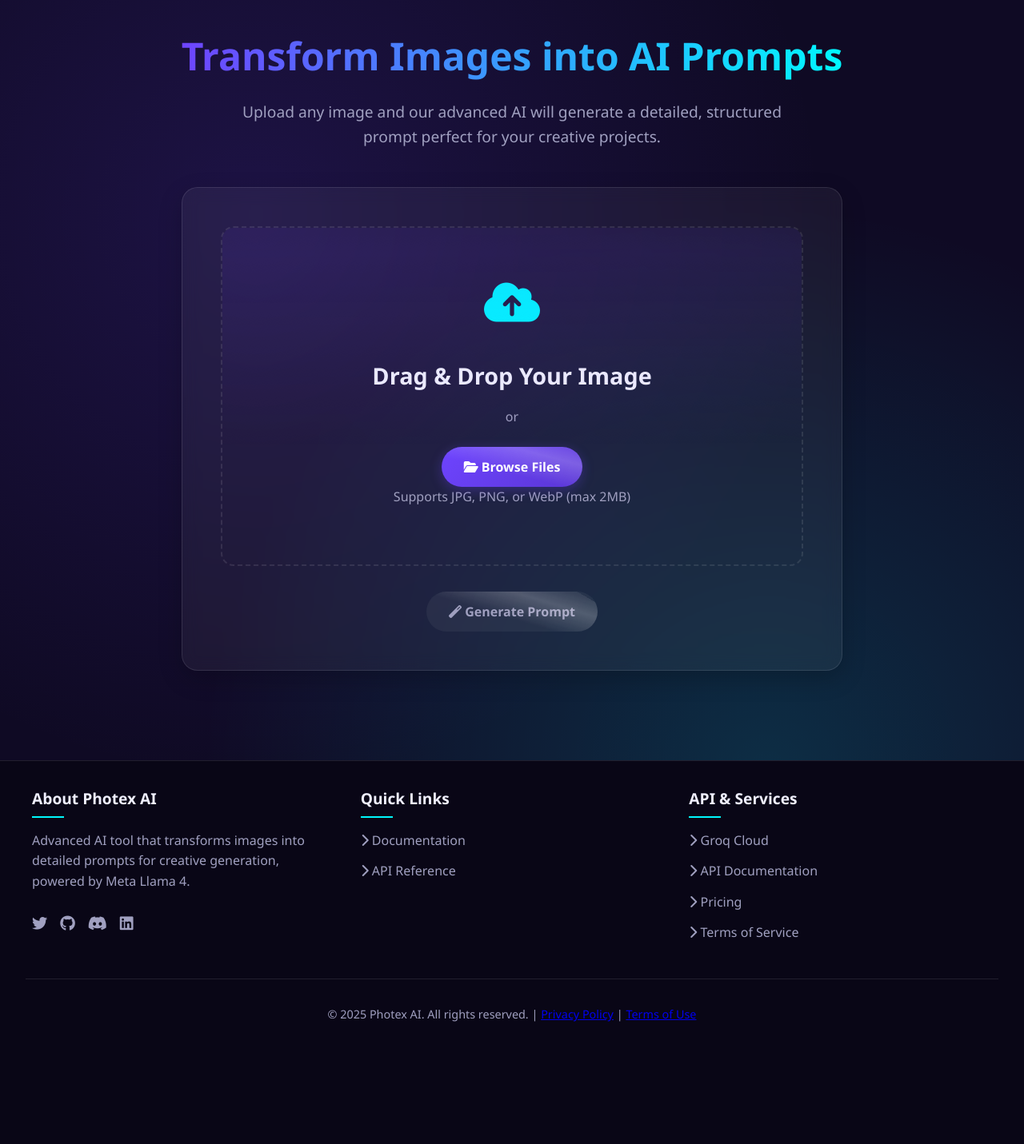
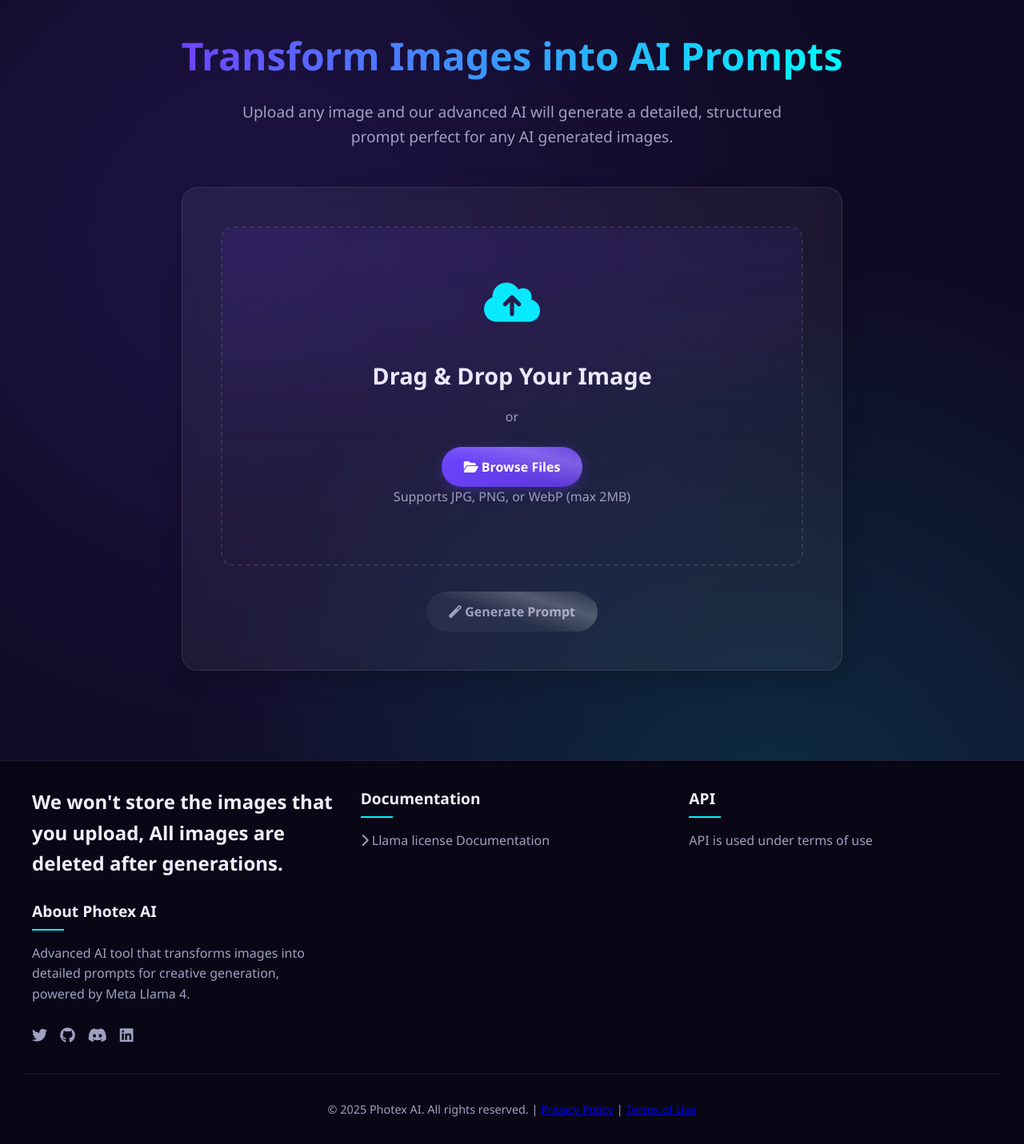
Before and after one commit to HariharanSuthan-A/PhotexAI, a Flask app: page / in a window 1280 px wide. Shown: the part 79-1510 px from the top of the page at 80% size. Before the commit the page ends 1357 px from the top, so only its background shows below. Run offline with Flask 3, Linux system fonts and the light colour scheme.

Commit message:
Update index.html

```diff
--- a/templates/index.html
+++ b/templates/index.html
@@ -3,7 +3,7 @@
 <head>
     <meta charset="UTF-8">
     <meta name="viewport" content="width=device-width, initial-scale=1.0">
-    <title>Photex AI| AI Image to Prompt Generator</title>
+    <title>Photex AI | AI Image to Prompt Generator</title>
     <link rel="stylesheet" href="https://cdnjs.cloudflare.com/ajax/libs/font-awesome/6.4.0/css/all.min.css">
     <style>
         :root {
@@ -542,7 +542,7 @@
         </div>
         <nav>
             <ul>
-                <li><a href="index.html"><i class="fas fa-home"></i> Home</a></li>
+                <li><a href="templates/index.html"><i class="fas fa-home"></i> Home</a></li>
                 <li><a href="#"><i class="fas fa-lightbulb"></i> Features</a></li>
                 <li><a href="#"><i class="fas fa-cogs"></i> API</a></li>
                 <li><a href="#"><i class="fas fa-envelope"></i> Contact</a></li>
@@ -554,7 +554,7 @@
     <div class="container">
         <div class="hero">
             <h1>Transform Images into AI Prompts</h1>
-            <p>Upload any image and our advanced AI will generate a detailed, structured prompt perfect for your creative projects.</p>
+            <p>Upload any image and our advanced AI will generate a detailed, structured prompt perfect for any AI generated images.</p>
         </div>
 
         <!-- Upload Card -->
@@ -607,6 +607,7 @@
     <footer>
         <div class="footer-content">
             <div class="footer-section">
+                <h2>We won't store the images that you upload, All images are deleted after generations. </h2><br>
                 <h3>About Photex AI</h3>
                 <p>Advanced AI tool that transforms images into detailed prompts for creative generation, powered by Meta Llama 4.</p>
                 <div class="social-links">
@@ -618,21 +619,18 @@
             </div>
 
             <div class="footer-section">
-                <h3>Quick Links</h3>
+                <h3>Documentation</h3>
                 <ul class="footer-links">
-                    <li><a href="#"><i class="fas fa-chevron-right"></i> Documentation</a></li>
-                    <li><a href="#"><i class="fas fa-chevron-right"></i> API Reference</a></li>
+                    <li><a href="https://www.llama.com/license/"><i class="fas fa-chevron-right"></i> Llama license Documentation</a></li>
+
 
                 </ul>
             </div>
 
             <div class="footer-section">
-                <h3>API & Services</h3>
+                <h3>API</h3>
                 <ul class="footer-links">
-                    <li><a href="https://groq.com/" target="_blank"><i class="fas fa-chevron-right"></i> Groq Cloud</a></li>
-                    <li><a href="https://groq.com/docs" target="_blank"><i class="fas fa-chevron-right"></i> API Documentation</a></li>
-                    <li><a href="https://groq.com/pricing" target="_blank"><i class="fas fa-chevron-right"></i> Pricing</a></li>
-                    <li><a href="https://groq.com/terms" target="_blank"><i class="fas fa-chevron-right"></i> Terms of Service</a></li>
+                    <p>API is used under terms of use</p>
                 </ul>
             </div>
         </div>
```
